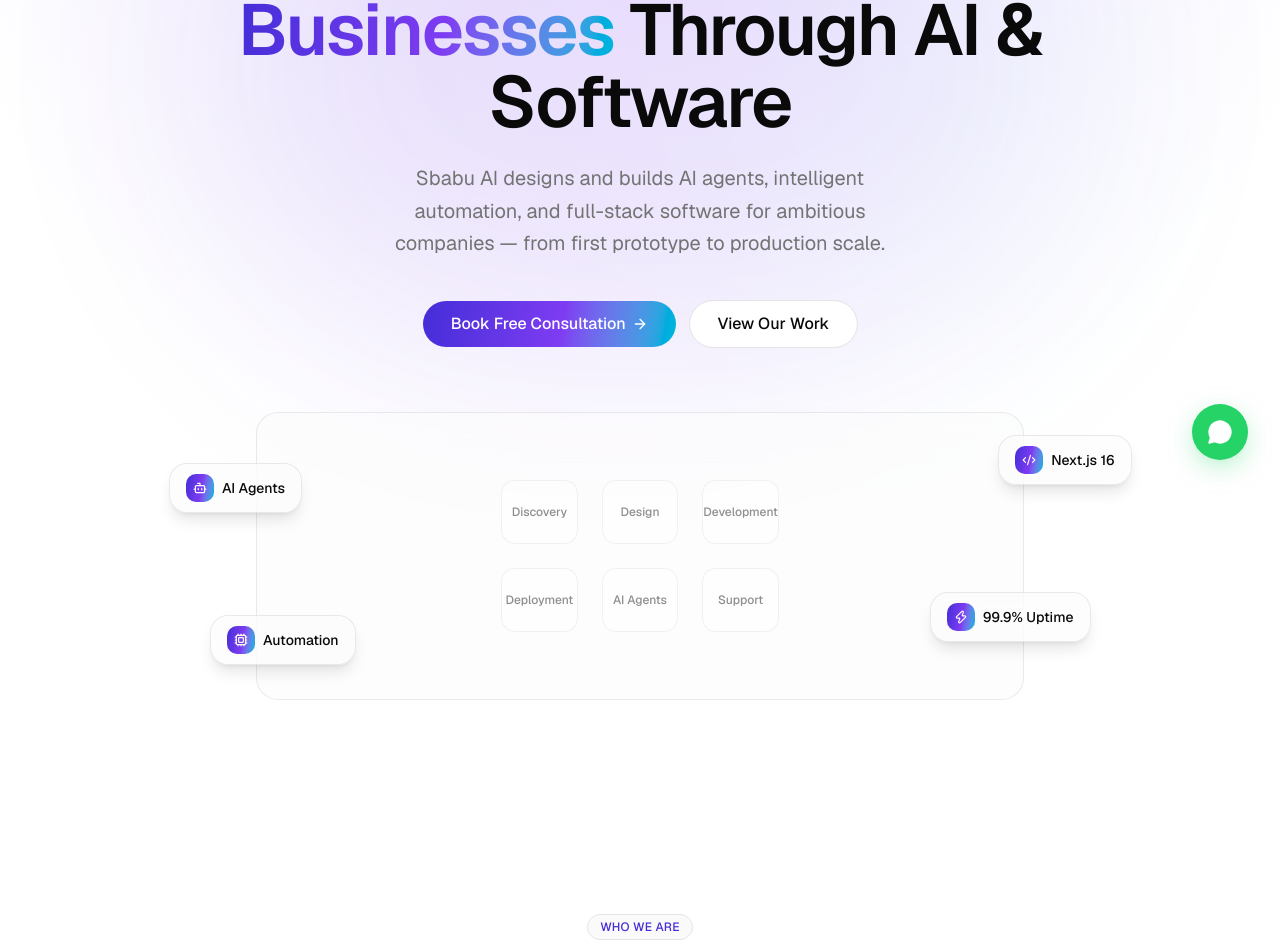
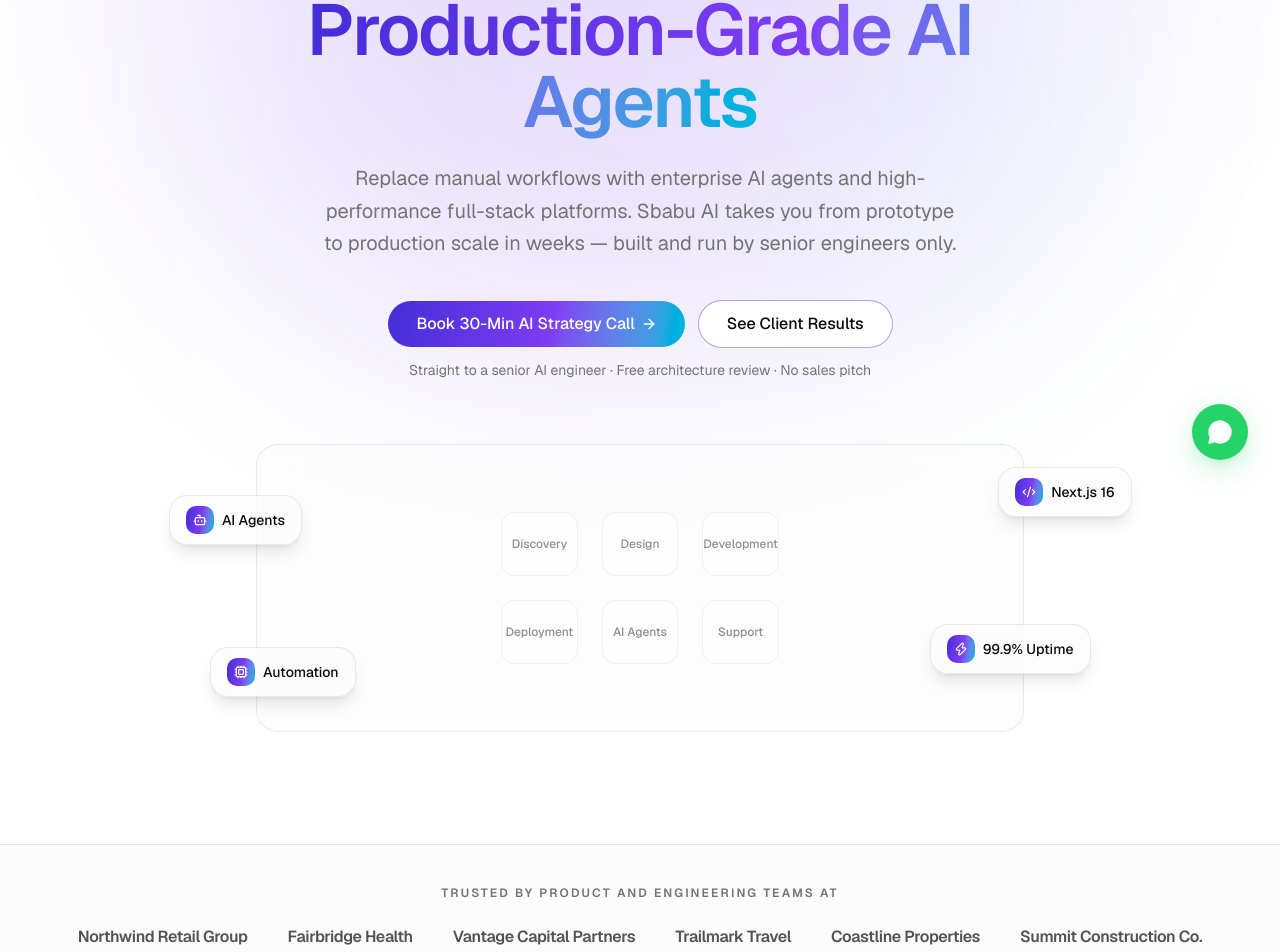
Before and after one commit to aideepak01/digitalagency, a Next.js app: page / in a window 1280 px wide. Shown: the part 308-1260 px from the top of the page. Built offline with nearby package versions, Linux system fonts and the light colour scheme.

Commit message:
enahnce ui sections

```diff
--- a/src/app/contact/page.tsx
+++ b/src/app/contact/page.tsx
@@ -122,11 +122,12 @@ export default function ContactPage() {
               Free consultation
             </span>
             <h2 className="mt-3 text-3xl font-semibold tracking-tight text-foreground">
-              Book a free consultation
+              Book your 30-minute AI strategy call
             </h2>
             <p className="mt-4 text-base leading-relaxed text-muted-foreground">
-              Talk through your project with a senior member of our team — no sales pitch, just
-              honest guidance on scope, approach, and timeline.
+              Thirty minutes with a senior AI engineer — not a salesperson. You&apos;ll leave with
+              a free architecture review of your workflow, an honest read on scope and timeline,
+              and no obligation to go further.
             </p>
           </Reveal>
           <Reveal delay={0.1} className="rounded-3xl border border-border bg-card p-6 sm:p-8">
--- a/src/app/page.tsx
+++ b/src/app/page.tsx
@@ -1,5 +1,6 @@
 import type { Metadata } from "next";
 import { Hero } from "@/components/sections/home/hero";
+import { TrustBar } from "@/components/sections/home/trust-bar";
 import { Intro } from "@/components/sections/home/intro";
 import { FeaturedServices } from "@/components/sections/home/featured-services";
 import { WhyChooseUs } from "@/components/sections/home/why-choose-us";
@@ -25,6 +26,7 @@ export default function HomePage() {
     <>
       <JsonLd data={faqSchema(homeFaqs)} />
       <Hero />
+      <TrustBar />
       <Intro />
       <FeaturedServices />
       <WhyChooseUs />
--- a/src/app/portfolio/[slug]/page.tsx
+++ b/src/app/portfolio/[slug]/page.tsx
@@ -186,8 +186,8 @@ export default async function PortfolioDetailPage({
 
       <CtaSection
         title="Want results like this for your product?"
-        description="Book a free consultation and let's talk about what's possible."
-        primaryLabel="Book Free Consultation"
+        description="Book a free 30-minute call and let's talk about what's possible."
+        primaryLabel="Book 30-Min AI Strategy Call"
         primaryHref="/contact#consultation"
         secondaryLabel="View All Work"
         secondaryHref="/portfolio"
--- a/src/components/sections/home/hero.tsx
+++ b/src/components/sections/home/hero.tsx
@@ -34,7 +34,7 @@ export function Hero() {
             className="mb-6 inline-flex items-center gap-2 rounded-full border border-border bg-muted/50 px-4 py-1.5 text-sm text-muted-foreground"
           >
             <Sparkles className="size-3.5 text-primary" />
-            AI &amp; Software Development Agency
+            Enterprise AI Agents &amp; Product Engineering
           </motion.div>
 
           <motion.h1
@@ -43,9 +43,9 @@ export function Hero() {
             transition={{ duration: 0.6, delay: 0.1 }}
             className="text-balance text-4xl font-semibold tracking-tight text-foreground sm:text-6xl lg:text-7xl"
           >
-            Building Intelligent
+            We Architect, Build &amp; Scale
             <br />
-            <span className="text-gradient-brand">Businesses</span> Through AI &amp; Software
+            <span className="text-gradient-brand">Production-Grade AI Agents</span>
           </motion.h1>
 
           <motion.p
@@ -54,24 +54,25 @@ export function Hero() {
             transition={{ duration: 0.6, delay: 0.2 }}
             className="mt-6 max-w-2xl text-balance text-lg leading-relaxed text-muted-foreground sm:text-xl"
           >
-            {siteConfig.name} designs and builds AI agents, intelligent automation, and
-            full-stack software for ambitious companies — from first prototype to
-            production scale.
+            Replace manual workflows with enterprise AI agents and high-performance
+            full-stack platforms. {siteConfig.name} takes you from prototype to production
+            scale in weeks — built and run by senior engineers only.
           </motion.p>
 
           <motion.div
             initial={{ opacity: 0, y: 16 }}
             animate={{ opacity: 1, y: 0 }}
             transition={{ duration: 0.6, delay: 0.3 }}
-            className="mt-10 flex flex-col gap-3 sm:flex-row"
+            className="mt-10 flex flex-col items-center gap-3"
           >
+            <div className="flex flex-col gap-3 sm:flex-row">
               <Button
                 asChild
                 size="lg"
                 className="h-12 rounded-full bg-gradient-brand px-7 text-base text-white hover:opacity-90"
               >
                 <Link href="/contact#consultation">
-                Book Free Consultation
+                  Book 30-Min AI Strategy Call
                   <ArrowRight className="size-4" />
                 </Link>
               </Button>
@@ -79,10 +80,14 @@ export function Hero() {
                 asChild
                 size="lg"
                 variant="outline"
-              className="h-12 rounded-full px-7 text-base"
+                className="h-12 rounded-full border-primary/40 px-7 text-base text-foreground hover:border-primary hover:bg-primary/5"
               >
-              <Link href="/portfolio">View Our Work</Link>
+                <Link href="/portfolio">See Client Results</Link>
               </Button>
+            </div>
+            <p className="text-sm text-muted-foreground">
+              Straight to a senior AI engineer · Free architecture review · No sales pitch
+            </p>
           </motion.div>
         </div>
 
--- /dev/null
+++ b/src/components/sections/home/trust-bar.tsx
@@ -0,0 +1,28 @@
+import { Reveal } from "@/components/shared/reveal";
+import { testimonials } from "@/data/testimonials";
+
+export function TrustBar() {
+  const companies = Array.from(new Set(testimonials.map((t) => t.company)));
+
+  return (
+    <section className="border-y border-border bg-muted/30 py-10">
+      <div className="container-brand">
+        <Reveal>
+          <p className="text-center text-xs font-semibold uppercase tracking-[0.18em] text-muted-foreground">
+            Trusted by product and engineering teams at
+          </p>
+          <ul className="mt-6 flex flex-wrap items-center justify-center gap-x-10 gap-y-4">
+            {companies.map((company) => (
+              <li
+                key={company}
+                className="text-sm font-semibold tracking-tight text-foreground/70 sm:text-base"
+              >
+                {company}
+              </li>
+            ))}
+          </ul>
+        </Reveal>
+      </div>
+    </section>
+  );
+}
--- a/src/components/sections/home/why-choose-us.tsx
+++ b/src/components/sections/home/why-choose-us.tsx
@@ -19,9 +19,19 @@ export function WhyChooseUs() {
           {whyChooseUs.map((item, index) => (
             <Reveal key={item.title} delay={index * 0.08}>
               <div className="flex h-full flex-col gap-3 rounded-2xl border border-border bg-card p-5">
-                <span className="flex size-9 items-center justify-center rounded-lg bg-gradient-brand/10 text-primary">
-                  <CheckCircle2 className="size-5" />
-                </span>
+                <div className="flex items-center justify-between gap-3">
+                  <span className="flex size-9 items-center justify-center rounded-lg bg-gradient-brand/10 text-primary">
+                    <CheckCircle2 className="size-5" />
+                  </span>
+                  <span className="text-right">
+                    <span className="block text-xl font-semibold tracking-tight text-gradient-brand">
+                      {item.metric}
+                    </span>
+                    <span className="block text-[11px] uppercase tracking-wide text-muted-foreground">
+                      {item.metricLabel}
+                    </span>
+                  </span>
+                </div>
                 <h3 className="text-base font-semibold text-foreground">{item.title}</h3>
                 <p className="text-sm leading-relaxed text-muted-foreground">
                   {item.description}
--- a/src/components/shared/cta-section.tsx
+++ b/src/components/shared/cta-section.tsx
@@ -10,15 +10,17 @@ interface CtaSectionProps {
   primaryHref?: string;
   secondaryLabel?: string;
   secondaryHref?: string;
+  microcopy?: string;
 }
 
 export function CtaSection({
-  title = "Ready to build something intelligent?",
-  description = "Tell us about your project and we'll get back to you within one business day with next steps.",
-  primaryLabel = "Book Free Consultation",
+  title = "Ready to put AI agents into production?",
+  description = "Tell us about your workflow and we'll come back within one business day with a concrete architecture and timeline.",
+  primaryLabel = "Book 30-Min AI Strategy Call",
   primaryHref = "/contact#consultation",
   secondaryLabel = "Get a Project Estimate",
   secondaryHref = "/contact#quote",
+  microcopy = "30 minutes with a senior AI engineer · Free architecture review · No sales pitch",
 }: CtaSectionProps) {
   return (
     <section className="section-pad">
@@ -59,6 +61,9 @@ export function CtaSection({
                   <Link href={secondaryHref}>{secondaryLabel}</Link>
                 </Button>
               </div>
+              {microcopy ? (
+                <p className="text-sm text-white/75">{microcopy}</p>
+              ) : null}
             </div>
           </div>
         </Reveal>
--- a/src/data/misc.ts
+++ b/src/data/misc.ts
@@ -219,18 +219,26 @@ export const processSteps = [
 export const whyChooseUs = [
   {
     title: "Senior talent only",
+    metric: "100%",
+    metricLabel: "senior staffing",
     description: "Every engagement is staffed with senior engineers and designers — no junior learning curve on your dime.",
   },
   {
     title: "AI-native, not AI-bolted-on",
-    description: "We've been building production AI systems since before it was trendy — it's core to how we architect software.",
+    metric: "85%",
+    metricLabel: "average workflow speedup",
+    description: "Deep LLM orchestration, RAG pipelines, and autonomous agents wired natively into your backend — not bolted on after the fact.",
   },
   {
     title: "Transparent delivery",
+    metric: "<1 day",
+    metricLabel: "response time",
     description: "Weekly demos, clear timelines, and dashboards you can check anytime — never a black box.",
   },
   {
     title: "Built to last",
+    metric: "99.9%",
+    metricLabel: "system uptime",
     description: "Clean architecture and real test coverage mean your product stays maintainable long after we hand it off.",
   },
 ];
--- a/src/data/site.ts
+++ b/src/data/site.ts
@@ -1,9 +1,9 @@
 export const siteConfig = {
   name: "Sbabu AI",
   legalName: "Sbabu AI Technologies",
-  tagline: "Building Intelligent Businesses Through AI & Software",
+  tagline: "Production-Grade AI Agents & Software Platforms",
   description:
-    "Sbabu AI is a global AI & software development agency helping ambitious companies design, build, and scale intelligent products — from AI agents and automation to full-stack web and mobile platforms.",
+    "Sbabu AI architects, builds, and scales production-grade AI agents, workflow automation, and full-stack platforms for enterprise teams — prototype to production in weeks, staffed by senior engineers only.",
   url: "https://sbabu.ai",
   ogImage: "/og-image.png",
   email: "sbabu@sbabuai.com",
```
Also changed, not shown: src/components/shared/stats-counter.tsx (+27 -13 lines). Lines whose indentation alone changed are shown as unchanged.
